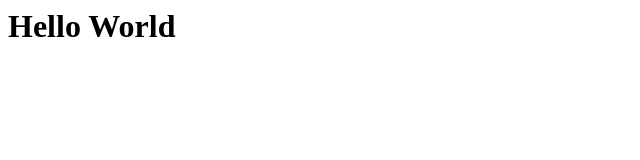
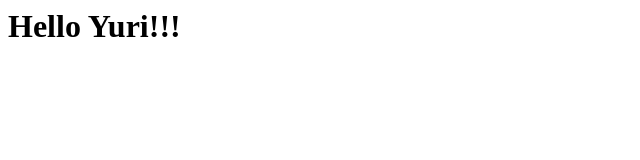
Before and after one commit to lprmrl/sf_site, a plain HTML site: page Index.html in a window 1280 px wide. Shown: the full height of the page, 0-640 px from the left. Drawn offline with Linux system fonts and the light colour scheme.

Commit message:
all filesmodified by Ivan

```diff
--- a/Index.html
+++ b/Index.html
@@ -2,6 +2,6 @@
  <head>
  </head>
  <body>
-   <h1>Hello World<h1>
+   <h1>Hello Yuri!!!<h1>
  </body>
 </html>
```
Also changed, not shown: 1.txt, 2.txt, notes.txt, 4 other files.
